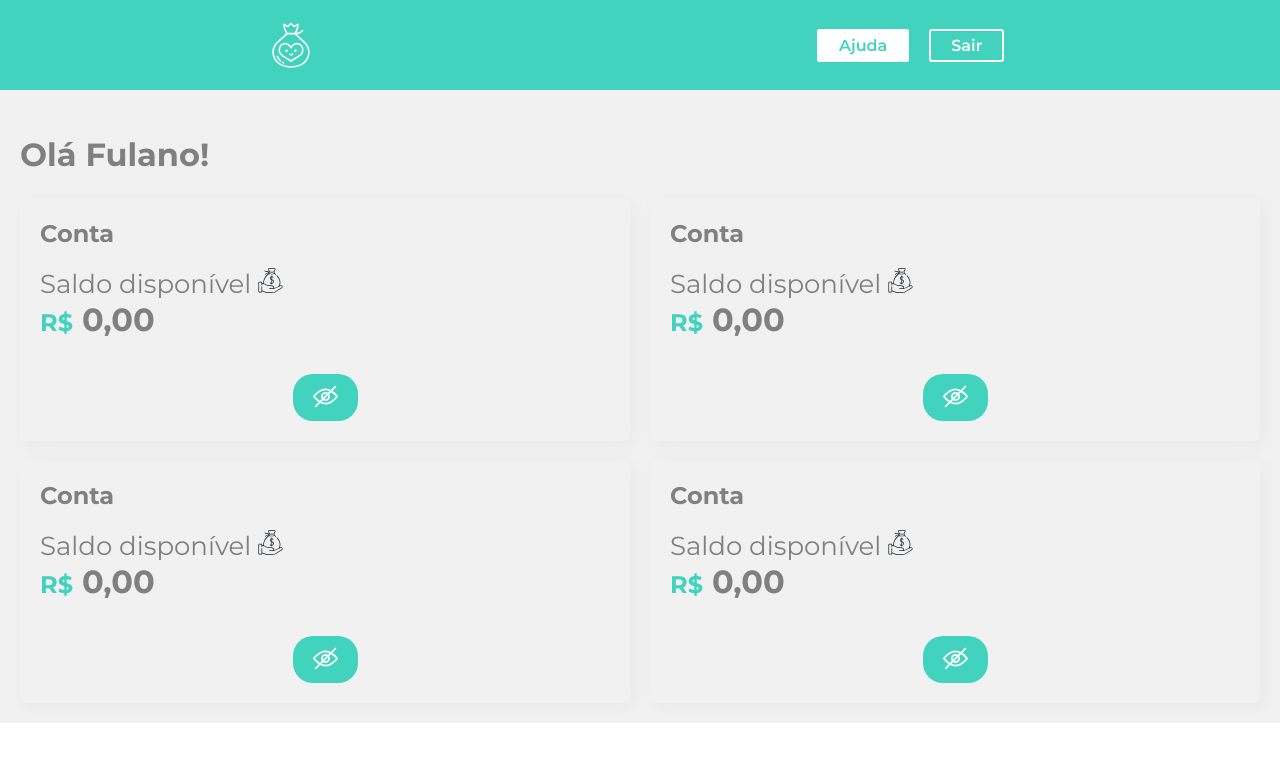
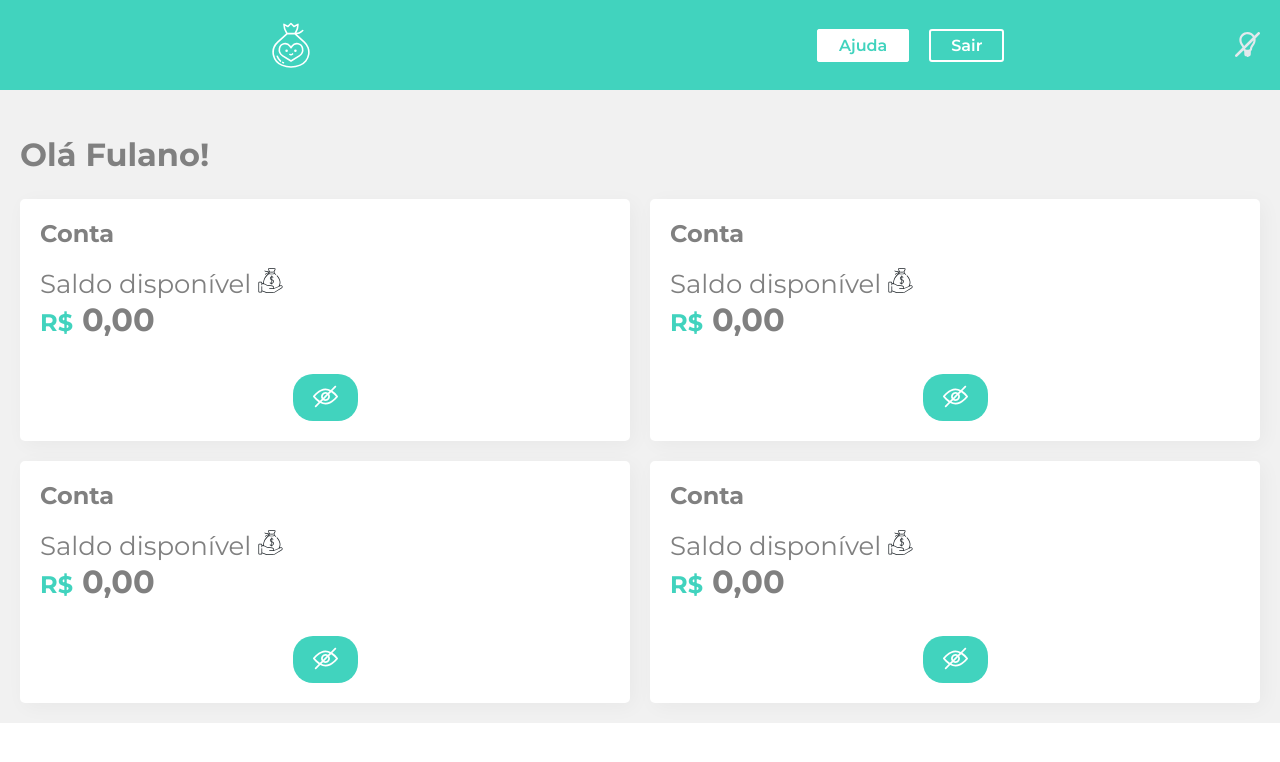
Before and after one commit to Luca-Ferri-Paschoal/smart-back, a React (Create React App) app: page / in a window 1280 px wide. Shown: the top 762 px of the page. Built offline with nearby package versions, Linux system fonts and the light colour scheme.

Commit message:
Adaptando os componentes já existentes para que possam trocar de cor quando o usuário trocar o tema da aplicação

```diff
--- a/src/App.js
+++ b/src/App.js
@@ -1,15 +1,34 @@
-import React from "react";
+import React, { useState } from 'react';
+import { ThemeProvider } from "styled-components";
+import { temaClaro, temaEscuro } from "./Components/UI/temas";
 
 import Cabecalho from "./Components/Cabecalho";
 import Container from "./Components/Container";
 import { GlobalStyle } from "./Components/GlobalStyle";
+import SwitcherTema from './Components/SwitcherTema';
 
 function App() {
+  const [tema, setTema] = useState(true);
+
+  const trocaTema = () => {
+    setTema((tema) => !tema);
+  }
+
   return (
     <>
-      <GlobalStyle />
-      <Cabecalho />
-      <Container />
+      <ThemeProvider
+        theme={
+          tema ? temaClaro : temaEscuro
+        }
+      >
+        <GlobalStyle />
+        <SwitcherTema
+          tema={tema}
+          trocaTema={trocaTema}
+        />
+        <Cabecalho />
+        <Container />
+      </ThemeProvider>
     </>
   );
 }
--- a/src/Components/Conta/index.jsx
+++ b/src/Components/Conta/index.jsx
@@ -5,9 +5,9 @@ import privado from "../../assets/images/privado.svg";
 import olho_icone from "../../assets/images/olho.svg";
 import dinheiro from "../../assets/images/dinheiro.svg";
 
-import { Icone, Box, Botao, Saldo, Detalhe } from "../UI";
+import { Icone as IconeTema, Box, Botao, Saldo, Detalhe } from "../UI";
 
-const IconeMargin = styled(Icone)`
+const IconeMargin = styled(IconeTema)`
   margin-top: 2px;
 `;
 
@@ -24,7 +24,7 @@ const Conta = () => {
       <div style={{ fontSize: "26px", padding: "20px 0" }}>
         Saldo disponível{" "}
         <span>
-          <Icone src={dinheiro} alt="Ícone Saldo" />
+          <IconeTema src={dinheiro} alt="Ícone Saldo" />
         </span>
         {toggleState ? (
           <Saldo>
--- a/src/Components/Container/index.jsx
+++ b/src/Components/Container/index.jsx
@@ -5,8 +5,14 @@ import Titulo from "../Titulo";
 import Conta from "../Conta";
 
 const Container = styled.div`
-  background-color: #f1f1f1;
+  background-color:
+    ${ ({ theme }) => theme.body }
+  ;
   padding: 20px;
+  color:
+    ${ ({ theme }) => theme.text }
+  ;
+
 `;
 
 const Conteudo = styled.section`
--- a/src/Components/GlobalStyle.js
+++ b/src/Components/GlobalStyle.js
@@ -7,6 +7,6 @@ export const GlobalStyle = createGlobalStyle`
         margin: 0;
         padding: 0;
         text-decoration: none;
-        color: grey;
+        transition: 100ms;
     }
 `;
--- a/src/Components/Titulo/index.jsx
+++ b/src/Components/Titulo/index.jsx
@@ -1,7 +1,9 @@
 import styled from "styled-components";
 
 const Titulo = styled.h1`
-  color: grey;
+  color:
+    ${ ({ theme }) => theme.text }
+  ;
   padding: 25px 0;
 `;
 
```
